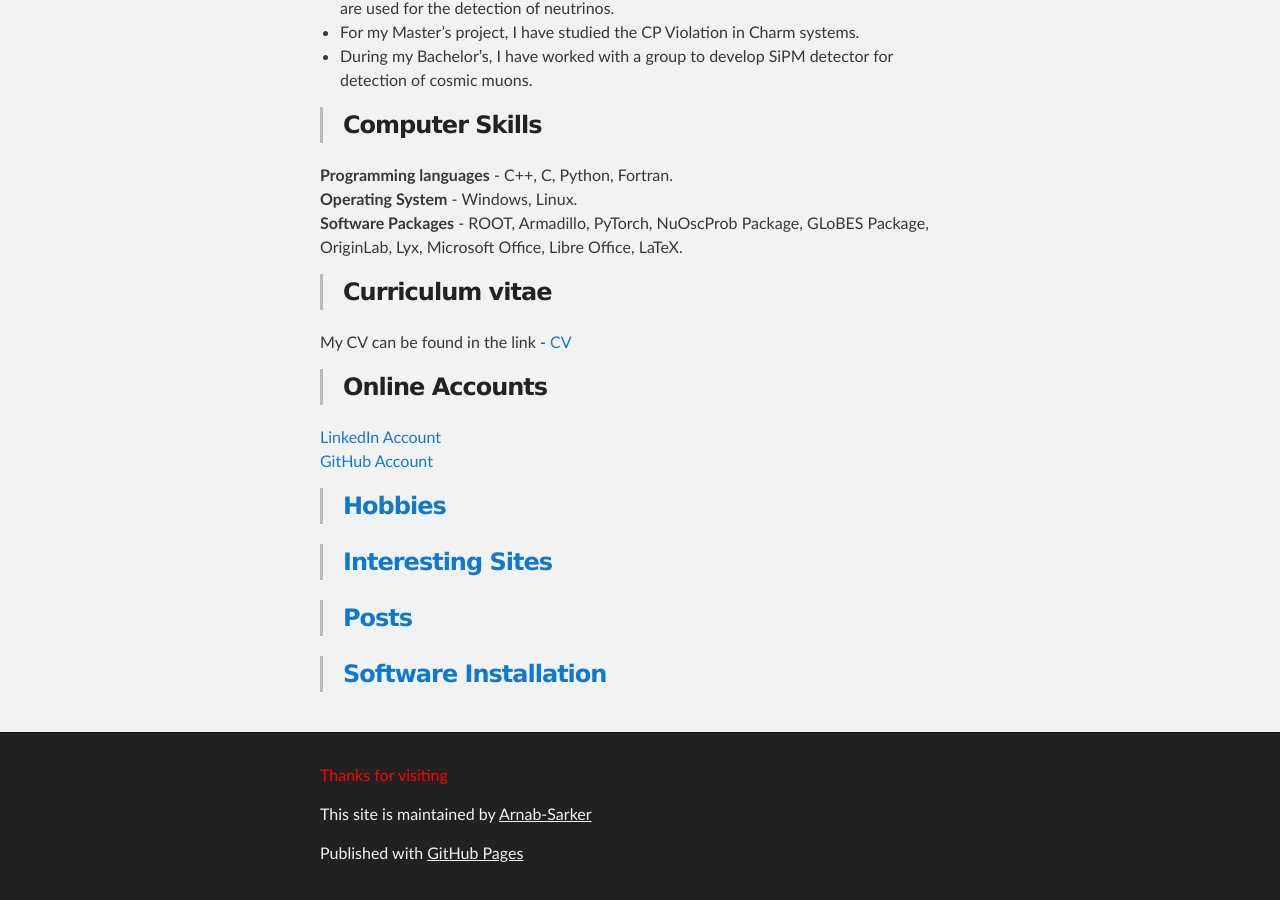
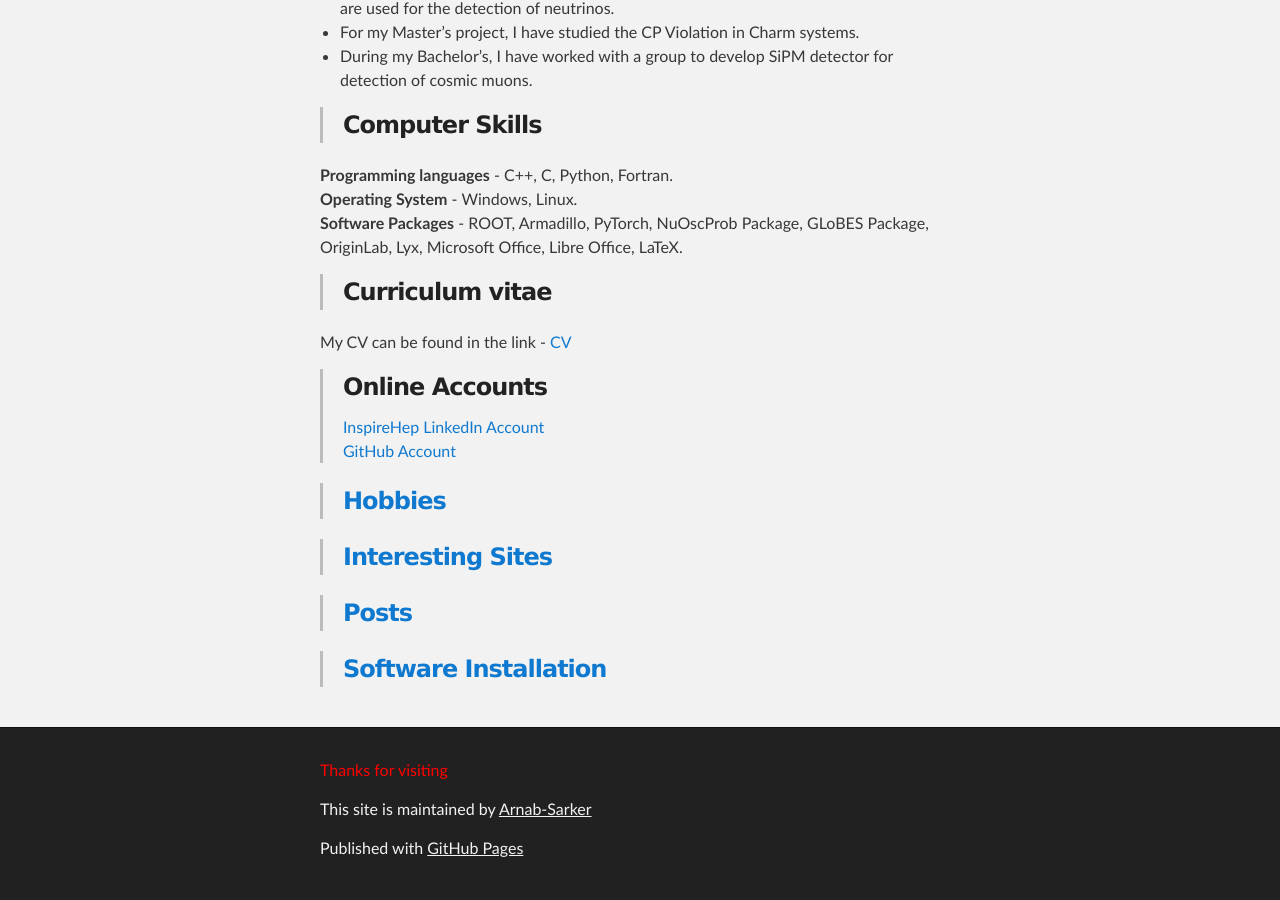
Before and after one commit to Arnab-Sarker/aaaa, a Jekyll site: the page built from index.md, in a window 1280 px wide and 900 px high, scrolled down 898 px. Built offline with Jekyll 4.4.1, drawn with Linux system fonts in a browser that asks for light colours; our own code applies the rules of GitHub Pages for plain Markdown files.

Commit message:
Update index.md

```diff
--- a/index.md
+++ b/index.md
@@ -41,7 +41,7 @@ Guwahati, Assam, India
 My CV can be found in the link - [CV](https://drive.google.com/file/d/1bTll_sI_UQRcEyGmn32DVg6wCAYm29pt/view?usp=sharing)
 
 >### Online Accounts
-
+[InspireHep](https://inspirehep.net/authors/2063074?ui-citation-summary=true&ui-exclude-self-citations=true)
 [LinkedIn Account](https://www.linkedin.com/in/arnab-sarker-a4086b224/)
 [GitHub Account](https://github.com/Arnab-Sarker)
 
```
